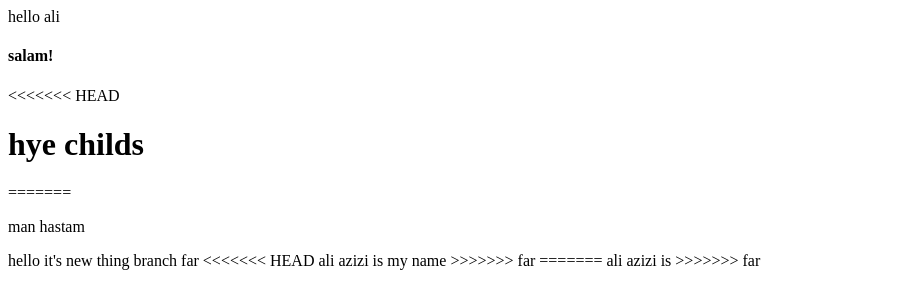
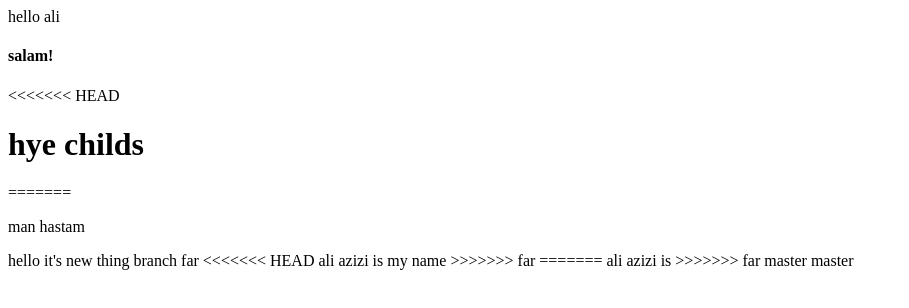
Before and after one commit to 13731390ali/my-first, a plain HTML site: page main.html in a window 1280 px wide. Shown: the whole page, without its empty margins (0-909 px from the left). Drawn offline with Linux system fonts and the light colour scheme.

Commit message:
add master

```diff
--- a/main.html
+++ b/main.html
@@ -15,3 +15,4 @@ ali azizi is my name
 ali azizi is
 
 >>>>>>> far
+master master
```
